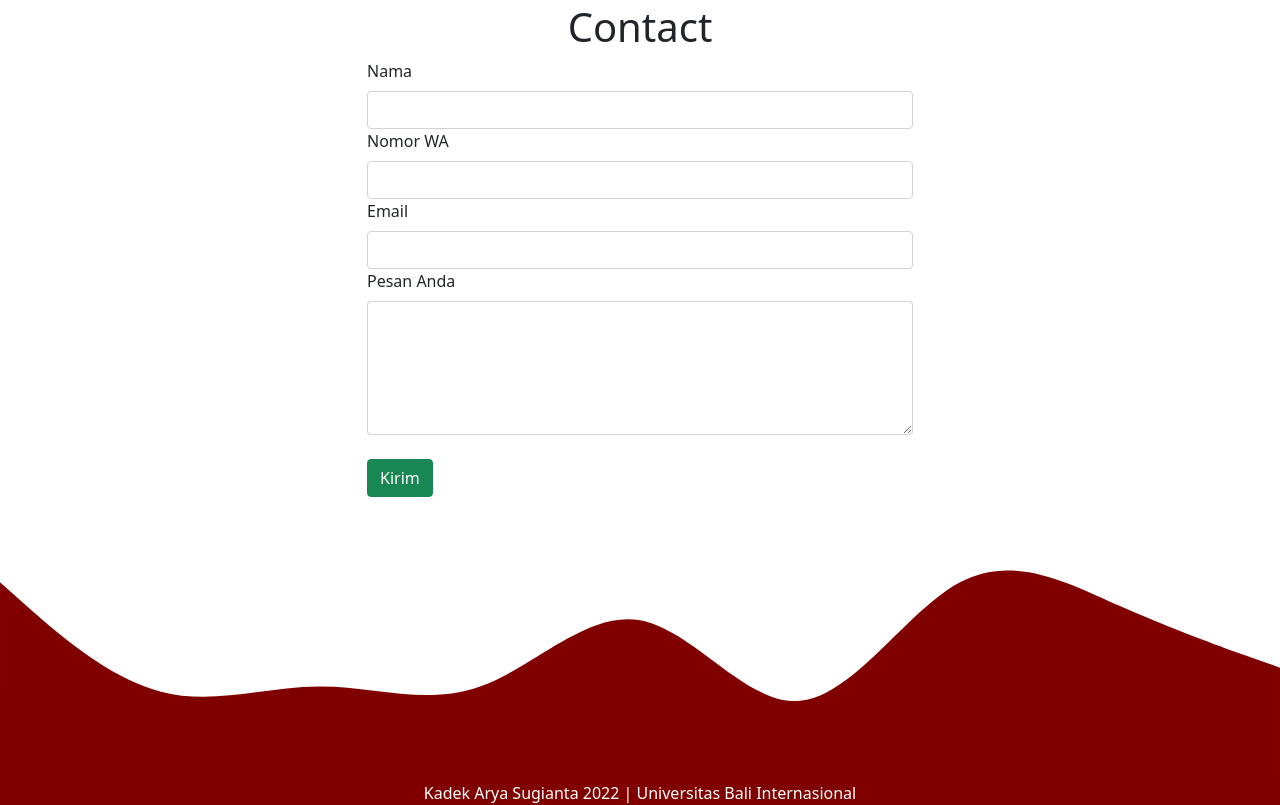
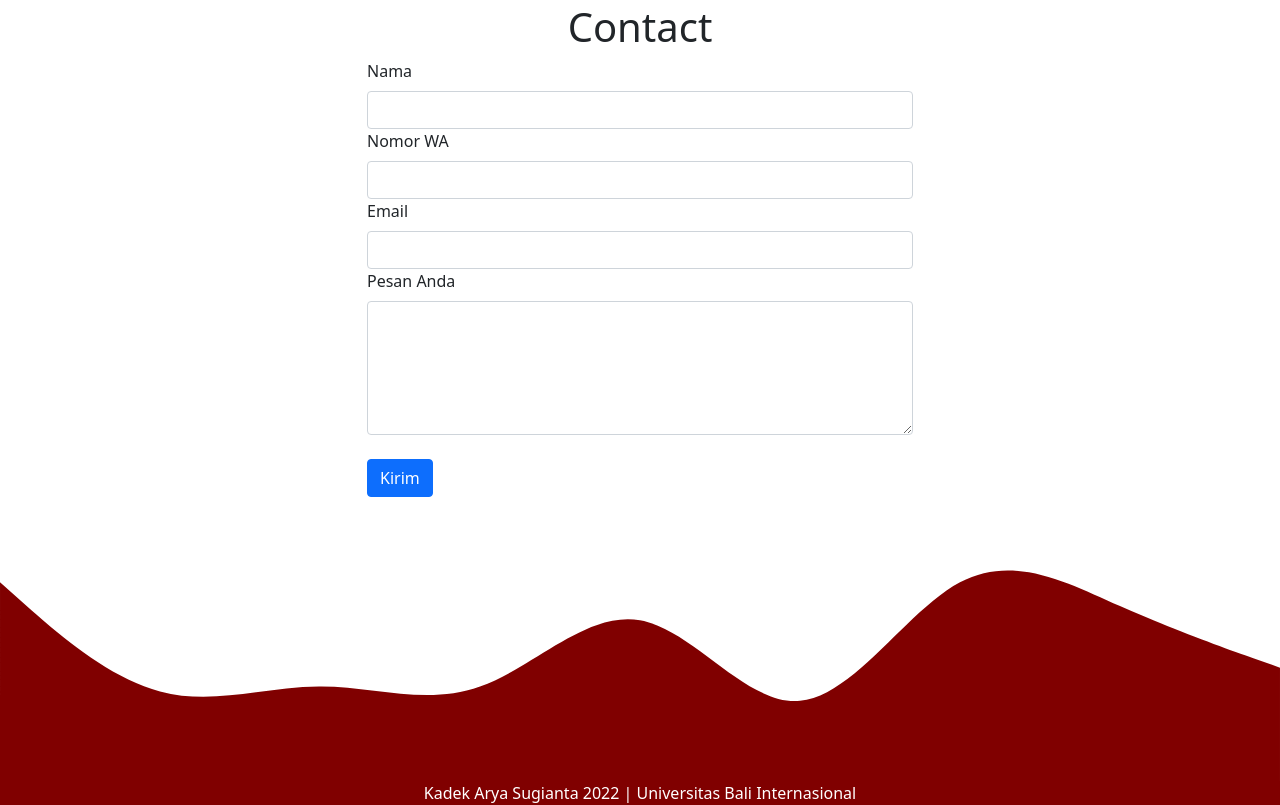
Before and after one commit to aryasugianta/aryasugianta.github.io, a plain HTML site: page index.html in a window 1280 px wide. Shown: the part 2171-2976 px from the top of the page. Drawn offline with nearby package versions, Linux system fonts and the light colour scheme.

Commit message:
Merubah tombol menjadi biru

```diff
--- a/index.html
+++ b/index.html
@@ -162,7 +162,7 @@
               <label for="exampleFormControlTextarea1" class="form-label">Pesan Anda</label>
               <textarea class="form-control" id="exampleFormControlTextarea1" rows="5" name="pesan" required></textarea>
             </div><br>
-            <button type="submit" class="btn btn-success btn-kirim">Kirim</button>
+            <button type="submit" class="btn btn-primary btn-kirim">Kirim</button>
             <button class="btn btn-primary btn-loading d-none" type="button" disabled>
               <span class="spinner-border spinner-border-sm" role="status" aria-hidden="true"></span>
               Loading...
```
